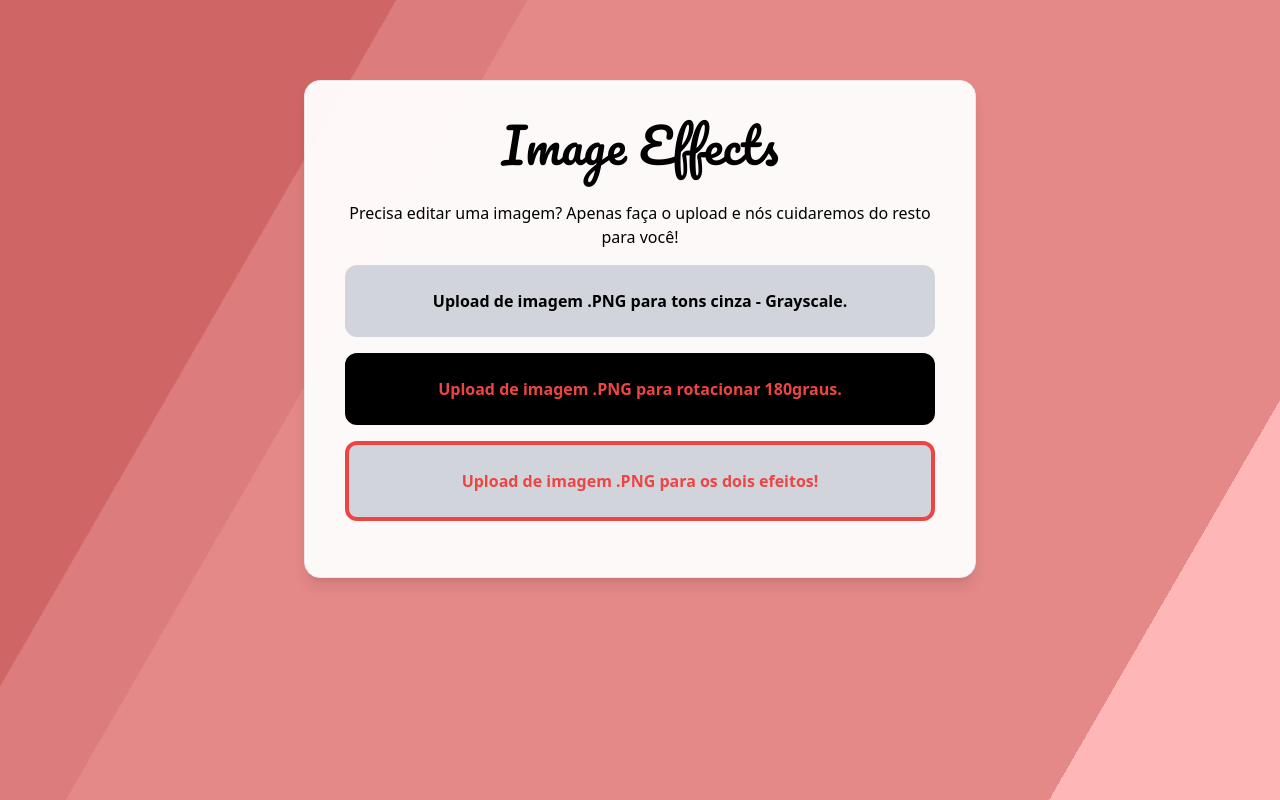
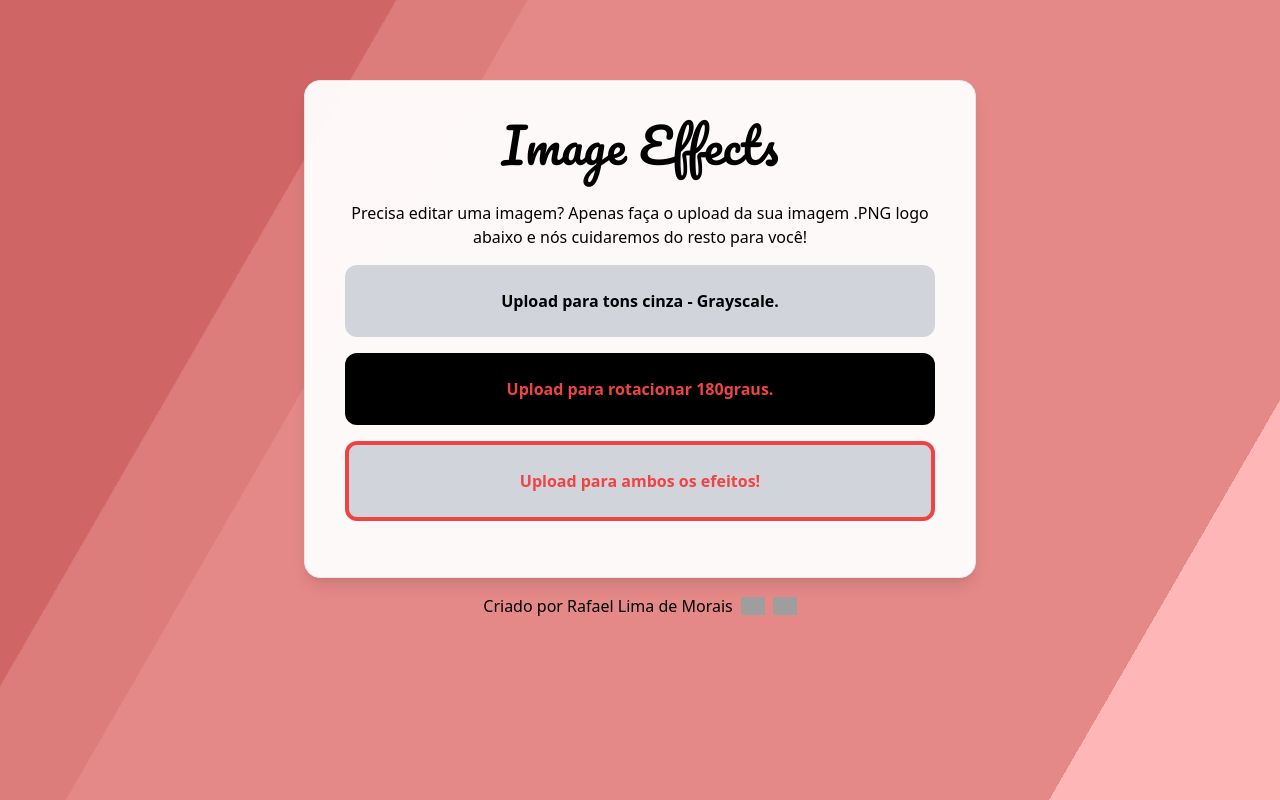
Before and after one commit to RafaZeero/ztm-rust-image-effects, a website built with webpack: page public/index.html in a window 1280 px wide. Built offline with nearby package versions, Linux system fonts and the light colour scheme; grey boxes are pictures that could not be loaded.

Commit message:
add footer with personal info

```diff
--- a/public/index.html
+++ b/public/index.html
@@ -44,6 +44,7 @@
       border-radius: 50%;
       background: conic-gradient(#0000 10%, #474bff);
       -webkit-mask: radial-gradient(farthest-side, #0000 calc(100% - 9px), #000 0);
+      mask: radial-gradient(farthest-side, #0000 calc(100% - 9px), #000 0);
       animation: spinner-zp9dbg 1s infinite linear;
     }
 
@@ -63,20 +64,21 @@
 
     <div class="bg-white bg-opacity-95 border shadow-lg p-10 text-center max-w-2xl rounded-2xl">
       <h1 class="text-5xl mb-8">Image Effects</h1>
-      <p class="mb-4">Precisa editar uma imagem? Apenas faça o upload e nós cuidaremos do resto para você!</p>
+      <p class="mb-4">Precisa editar uma imagem? Apenas faça o upload da sua imagem .PNG logo abaixo e nós cuidaremos do
+        resto para você!</p>
       <label class="bg-gray-300 text-black w-full p-6 block cursor-pointer font-bold mb-4 rounded-xl">
         <!-- File Input -->
         <input type="file" id="upload_gray" accept=".png" class="hidden" />
-        Upload de imagem .PNG para tons cinza - Grayscale.
+        Upload para tons cinza - Grayscale.
       </label>
       <label class="bg-black text-red-500 w-full p-6 block cursor-pointer font-bold mb-4 rounded-xl">
         <input type="file" id="upload_upsidedown" accept=".png" class="hidden" />
-        Upload de imagem .PNG para rotacionar 180graus.
+        Upload para rotacionar 180graus.
       </label>
       <label
         class="bg-gray-300 border-4 border-red-500 text-red-500 w-full p-6 block cursor-pointer font-bold mb-4 rounded-xl">
         <input type="file" id="upload_both" accept=".png" class="hidden" />
-        Upload de imagem .PNG para os dois efeitos!
+        Upload para ambos os efeitos!
       </label>
       <!-- Image -->
       <div class='flex items-center justify-center hidden' id="spinner">
@@ -86,6 +88,17 @@
     </div>
 
   </div>
+  <footer class="flex items-center justify-center text-black relative z-100 gap-2 mt-4">
+    <p>Criado por Rafael Lima de Morais</p>
+    <a href="https://github.com/rafazeero" target="_blank">
+      <img src="https://cdn-icons-png.flaticon.com/512/25/25231.png" alt="Link para GitHub de Rafael Lima de Morais"
+        width="24px" />
+    </a>
+    <a href="https://www.linkedin.com/in/rafael99ldm/" target="_blank">
+      <img src="https://cdn-icons-png.flaticon.com/512/174/174857.png" alt="Link para GitHub de Rafael Lima de Morais"
+        width="24px" />
+    </a>
+  </footer>
 </body>
 
 </html>
```
Also changed, not shown: dist/index.html.
